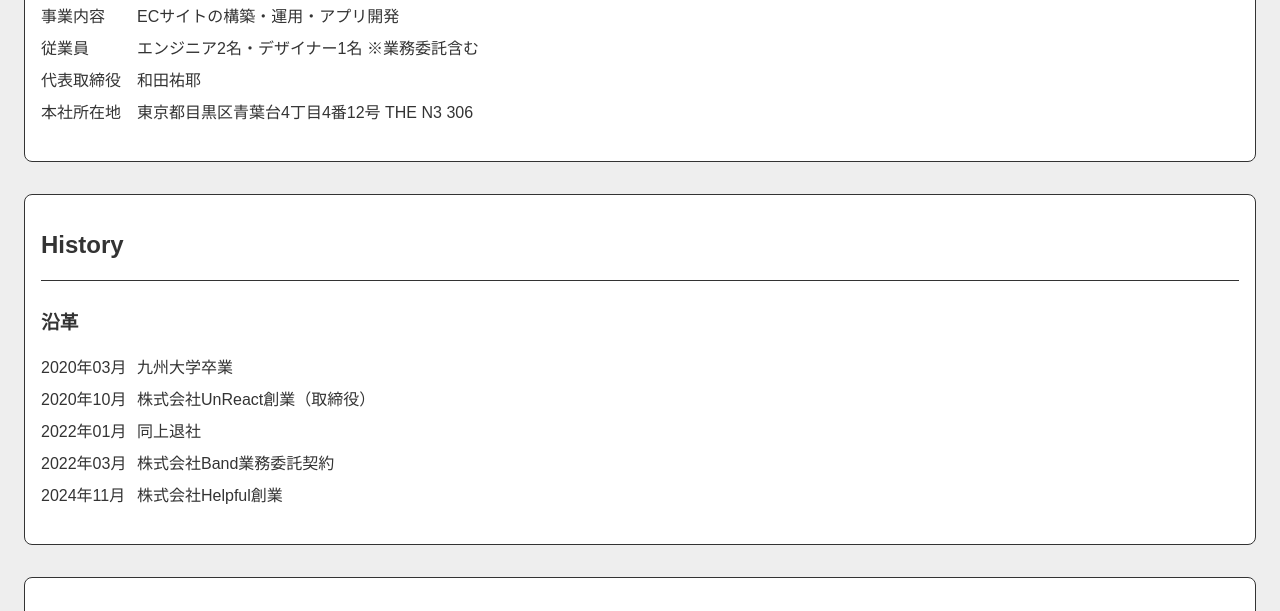
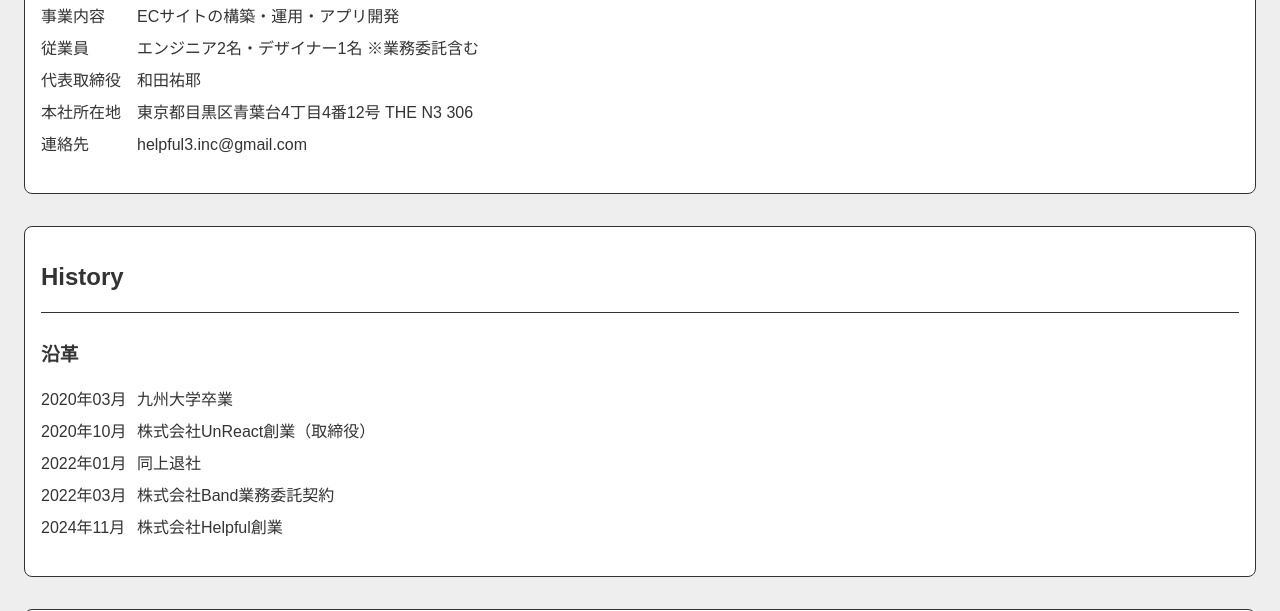
Before and after one commit to yuya-wada-san/helpful-inc, a plain HTML site: page docs/index.html in a window 1280 px wide. Shown: the part 1250-1861 px from the top of the page. Drawn offline with Linux system fonts and the light colour scheme.

Commit message:
Update index.html

```diff
--- a/docs/index.html
+++ b/docs/index.html
@@ -254,6 +254,10 @@
             <p>本社所在地</p>
             <p>東京都目黒区青葉台4丁目4番12号 THE N3 306</p>
           </li>
+          <li>
+            <p>連絡先</p>
+            <p>helpful3.inc@gmail.com</p>
+          </li>
         </ul>
       </div>
     </section>
```
